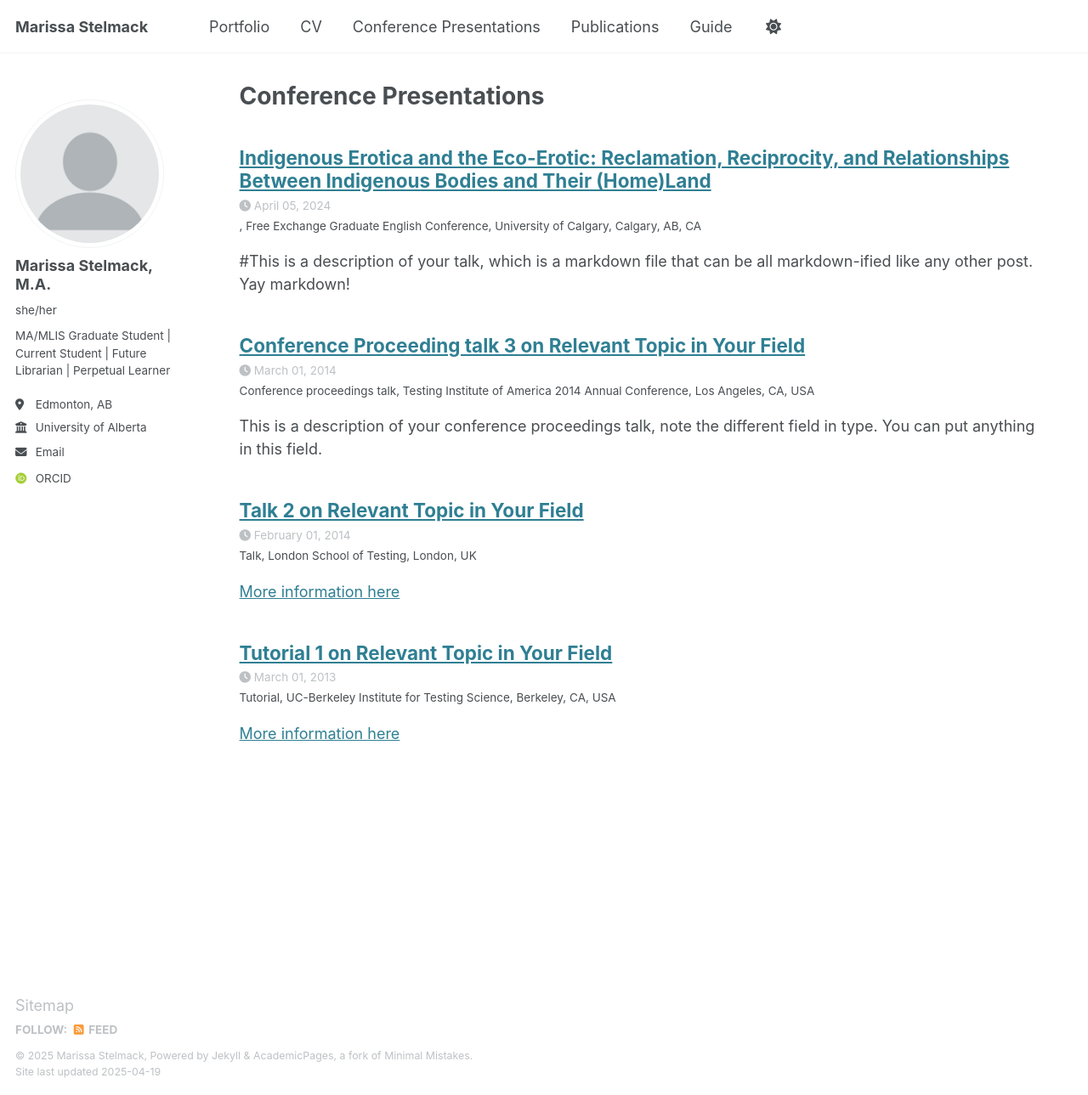
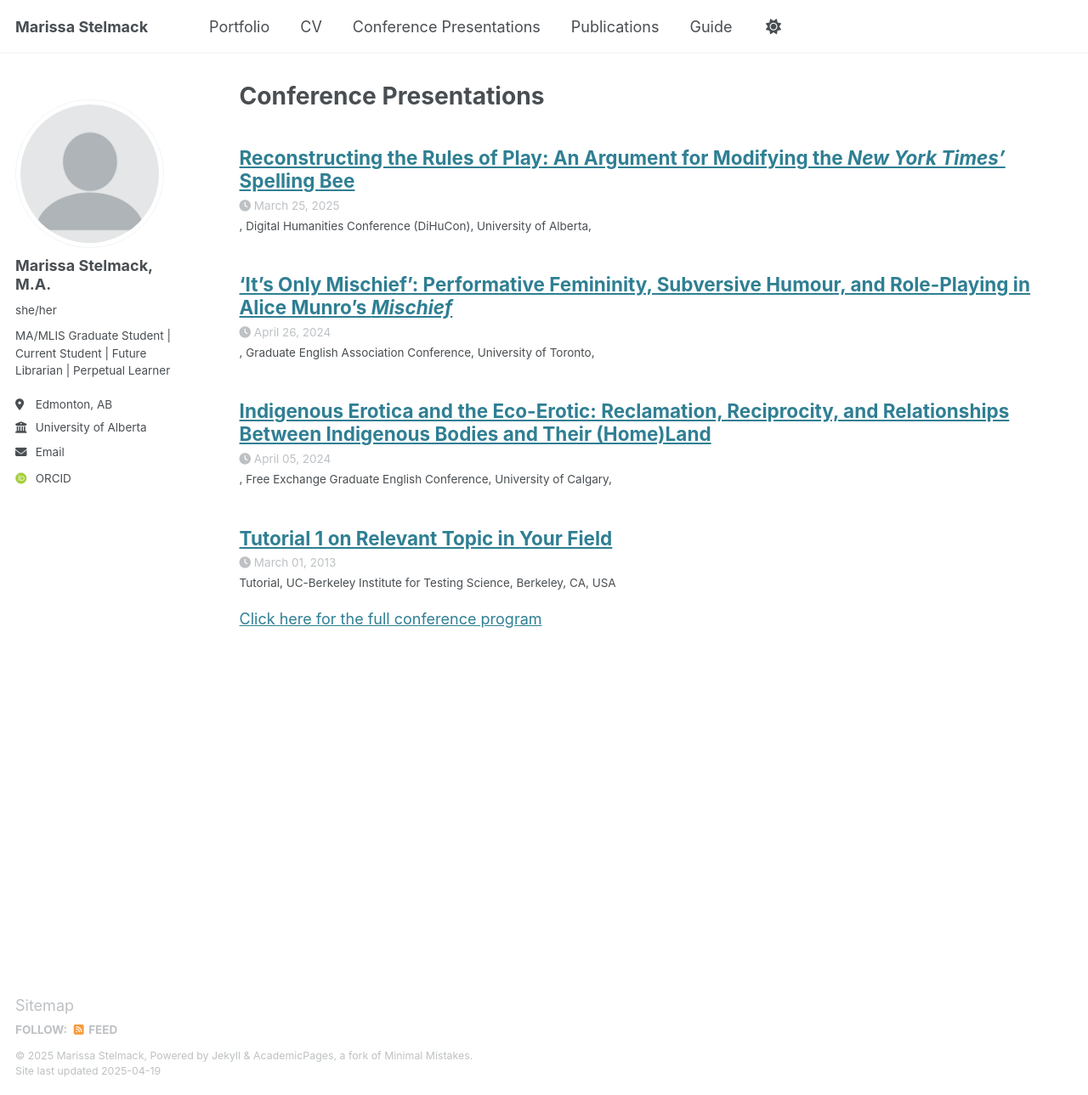
Before and after one commit to mstelmac/about, a Jekyll site: the page built from _pages/talks.html, in a window 1280 px wide and 1289 px high. Shown: the whole window at 85% size. Built offline with Jekyll 4.4.1, drawn with Linux system fonts in a browser that asks for light colours; some web fonts are replaced.

Commit message:
Major Conference Additions

```diff
--- a/_talks/2014-02-01-talk-2.md
+++ /dev/null
@@ -1,13 +0,0 @@
----
-title: "Talk 2 on Relevant Topic in Your Field"
-collection: talks
-type: "Talk"
-permalink: /talks/2014-02-01-talk-2
-venue: "London School of Testing"
-date: 2014-02-01
-location: "London, UK"
----
-
-[More information here](http://example2.com)
-
-This is a description of your talk, which is a markdown files that can be all markdown-ified like any other post. Yay markdown!
--- a/_talks/2014-03-01-talk-3.md
+++ /dev/null
@@ -1,11 +0,0 @@
----
-title: "Conference Proceeding talk 3 on Relevant Topic in Your Field"
-collection: talks
-type: "Conference proceedings talk"
-permalink: /talks/2014-03-01-talk-3
-venue: "Testing Institute of America 2014 Annual Conference"
-date: 2014-03-01
-location: "Los Angeles, CA, USA"
----
-
-This is a description of your conference proceedings talk, note the different field in type. You can put anything in this field.
--- a/_talks/2012-03-01-talk-1.md
+++ b/_talks/2024-04-05.md
@@ -5,7 +5,5 @@ collection: talks
 permalink: /talks/2024-04-05
 venue: "Free Exchange Graduate English Conference, University of Calgary"
 date: 2024-04-05
-location: "Calgary, AB, CA"
+# location: "Calgary, AB, CA"
 ---
-
-#This is a description of your talk, which is a markdown file that can be all markdown-ified like any other post. Yay markdown!
--- /dev/null
+++ b/_talks/2024-04-26.md
@@ -0,0 +1,9 @@
+---
+title: "'It’s Only Mischief': Performative Femininity, Subversive Humour, and Role-Playing in Alice Munro’s _Mischief_"
+collection: talks
+# type: "Talk"
+permalink: /talks/2024-04-26
+venue: "Graduate English Association Conference, University of Toronto"
+date: 2024-04-26
+# location: "London, UK"
+---
--- a/_talks/2013-03-01-tutorial-1.md
+++ b/_talks/2025-03-04.md
@@ -8,6 +8,4 @@ date: 2013-03-01
 location: "Berkeley, CA, USA"
 ---
 
-[More information here](http://exampleurl.com)
-
-This is a description of your tutorial, note the different field in type. This is a markdown files that can be all markdown-ified like any other post. Yay markdown!
+[Click here for the full conference program](https://uwaterloo.ca/games-institute/sites/default/files/uploads/documents/icgan-program.pdf)
--- /dev/null
+++ b/_talks/2025-03-25.md
@@ -0,0 +1,9 @@
+---
+title: "Reconstructing the Rules of Play: An Argument for Modifying the *New York Times’* Spelling Bee"
+collection: talks
+# type: "Conference proceedings talk"
+permalink: /talks/2025-03-25
+venue: "Digital Humanities Conference (DiHuCon), University of Alberta"
+date: 2025-03-25
+# location: "Los Angeles, CA, USA"
+---
```
